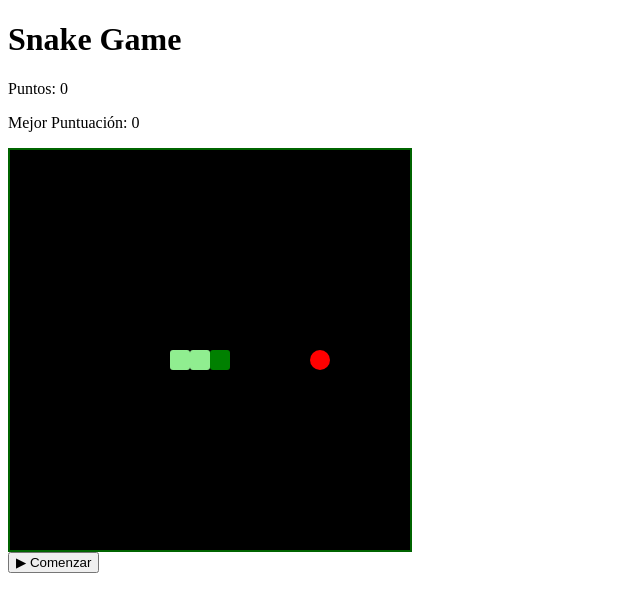
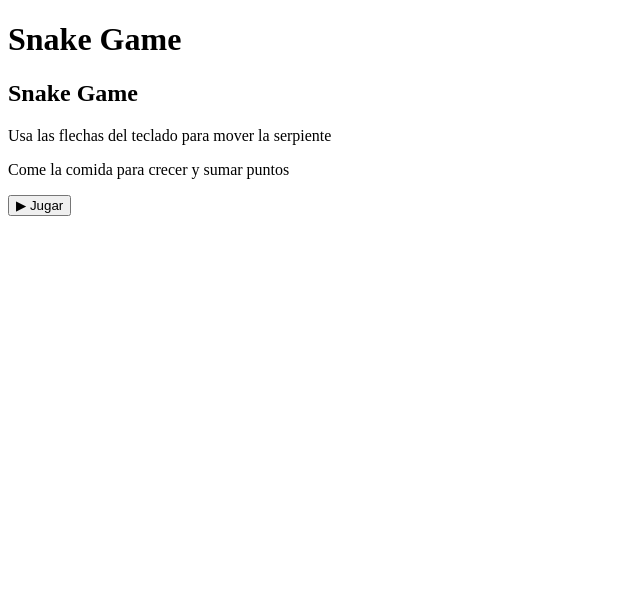
Before and after one commit to LuispeFigueroa/Lab-6-Snake-, a React (Vite) app: page / in a window 1280 px wide. Shown: the top 612 px of the page, without its empty margins (0-640 px from the left). Built offline with nearby package versions, Linux system fonts and the light colour scheme.

Commit message:
pantalla de inicio

```diff
--- a/src/App.jsx
+++ b/src/App.jsx
@@ -1,6 +1,7 @@
 import { useState, useEffect, useRef } from 'react'
 import Score from './components/Score.jsx'
 import Board from './components/Board.jsx'
+import StartScreen from './components/StartScreen.jsx'
 
 const COLS = 20
 const ROWS = 20
@@ -91,12 +92,15 @@ export default function App() {
   return (
     <div>
       <h1>Snake Game</h1>
+
+      {status === 'idle' && (
+        <StartScreen onStart={() => setStatus('running')} />
+      )}
+
+      {status !== 'idle' && (
+        <>
           <Score score={score} best={best} />
           <Board snake={snake} food={food} />
-
-      {status === 'idle' && (
-        <button onClick={() => setStatus('running')}>▶ Comenzar</button>
-      )}
 
           {status === 'running' && (
             <button onClick={() => setStatus('paused')}>⏸ Pausar</button>
@@ -118,6 +122,8 @@ export default function App() {
               }}>↺ Reiniciar</button>
             </div>
           )}
+        </>
+      )}
     </div>
   )
 }
--- /dev/null
+++ b/src/components/StartScreen.jsx
@@ -0,0 +1,10 @@
+export default function StartScreen({ onStart }) {
+    return (
+        <div>
+            <h2> Snake Game</h2>
+            <p>Usa las flechas del teclado para mover la serpiente</p>
+            <p>Come la comida para crecer y sumar puntos</p>
+            <button onClick={onStart}>▶ Jugar</button>
+        </div>
+    )
+}
```
Lines whose indentation alone changed are shown as unchanged.
